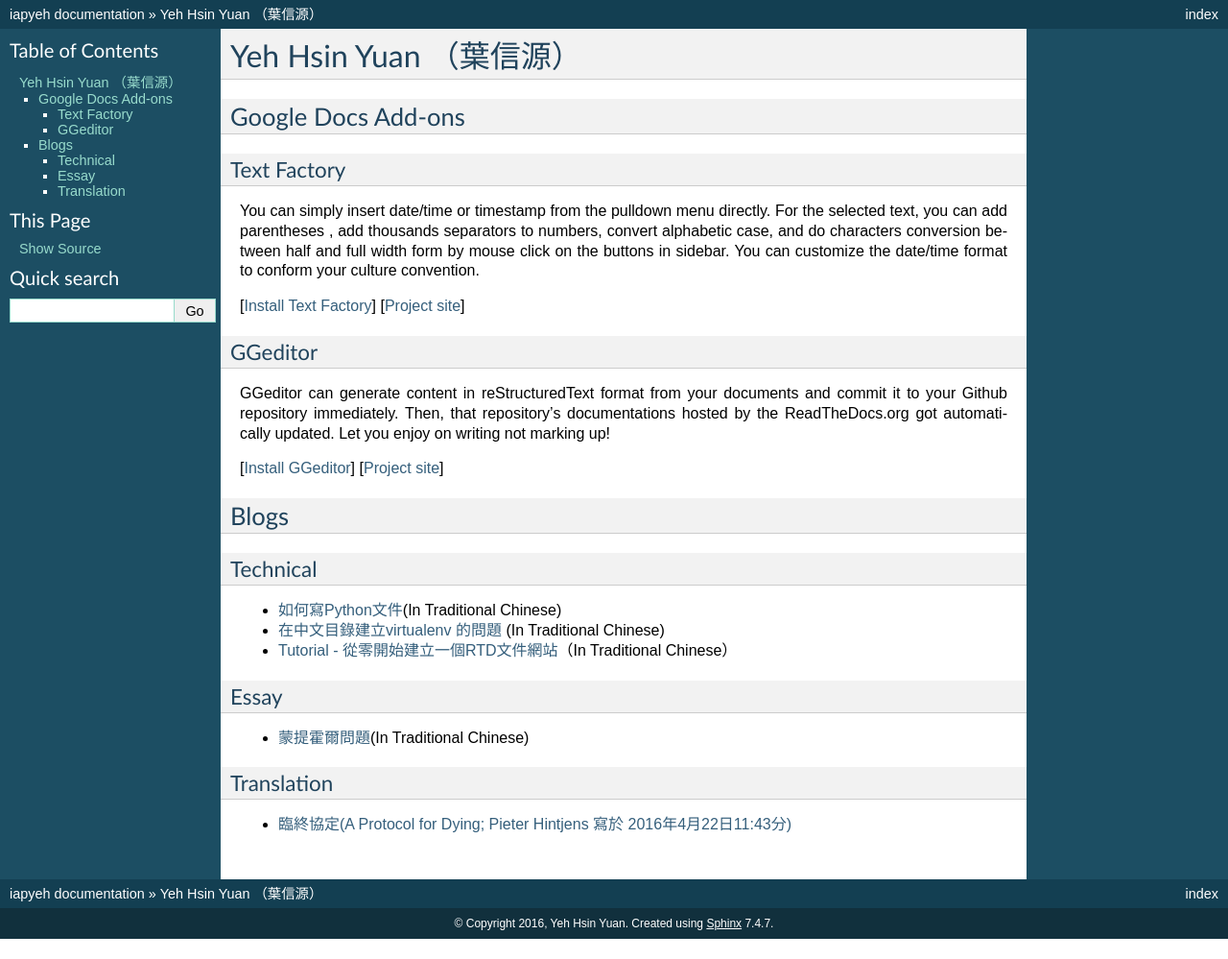
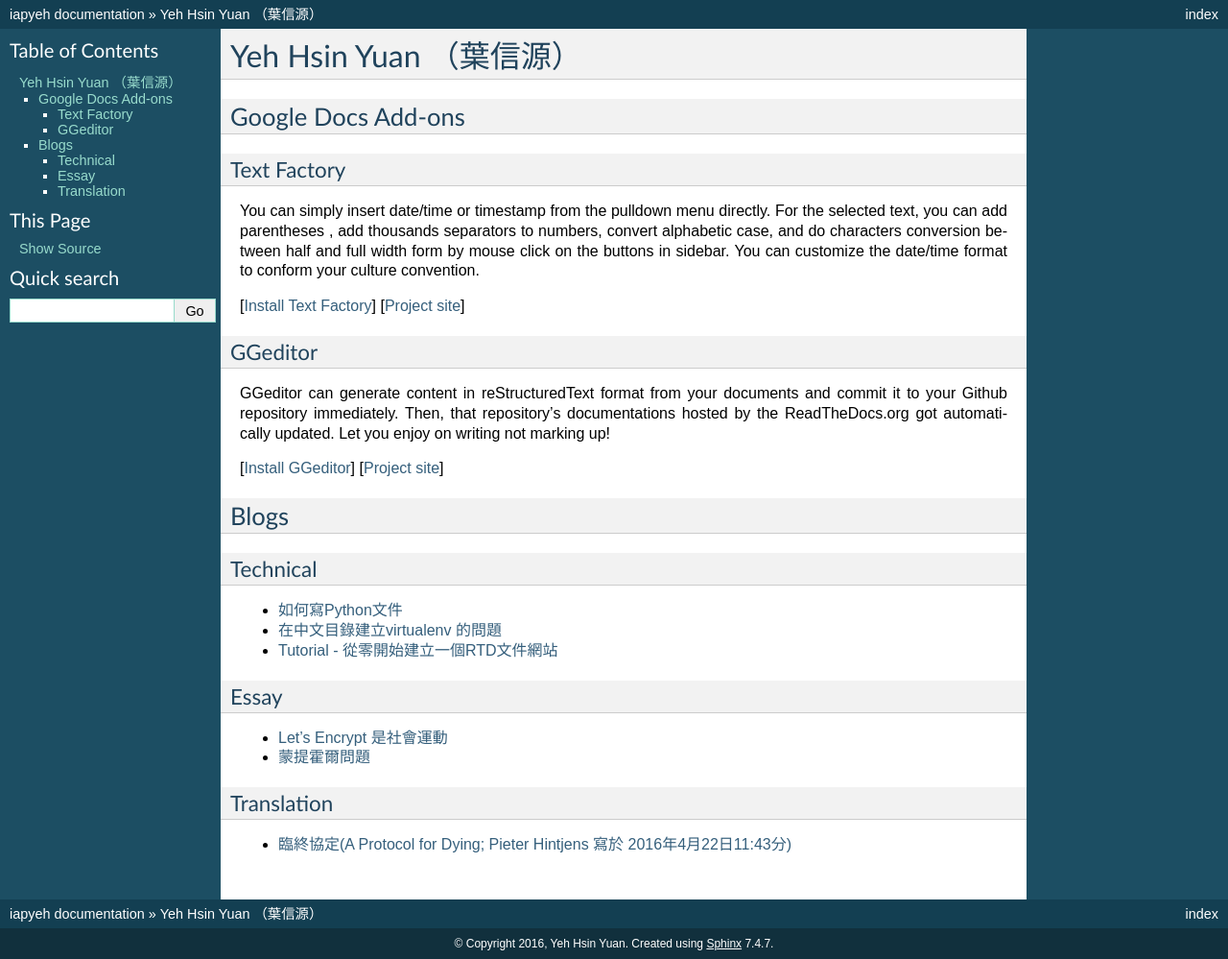
Before and after one commit to iapyeh/iapyeh, a Sphinx documentation site: the page built from docs/index.rst, in a window 1280 px wide. Shown: the whole page at 96% size. Built offline with Sphinx 7.4.7, drawn with Linux system fonts in a browser that asks for light colours; before the commit the page ends 978 px from its top, so only the background shows below that.

Commit message:
Google Docs reST Editor@2017-2-18 21:49:39

```diff
--- a/docs/index.rst
+++ b/docs/index.rst
@@ -37,25 +37,27 @@
 Technical
 =========
 
-* \ |LINK5|\ (In Traditional Chinese)
+* \ |LINK5|\
 
-* \ |LINK6|\  (In Traditional Chinese)
+* \ |LINK6|\
 
-* \ |LINK7|\ （In Traditional Chinese）
+* \ |LINK7|\
 
 .. _he34321c2d622d341b786c3324384e:
 
 Essay
 =====
 
-* \ |LINK8|\ (In Traditional Chinese)
+* \ |LINK8|\
+
+* \ |LINK9|\
 
 .. _h6d307874835717394e3f1a464967c:
 
 Translation
 ===========
 
-* \ |LINK9|\
+* \ |LINK10|\
 
 .. bottom of content
 
@@ -90,8 +92,12 @@
 
 .. |LINK8| raw:: html
 
-    <a href="blogs/MontyHallProblem.html">蒙提霍爾問題</a>
+    <a href="blogs/LetsEncrypt.html">Let’s Encrypt 是社會運動</a>
 
 .. |LINK9| raw:: html
 
+    <a href="blogs/MontyHallProblem.html">蒙提霍爾問題</a>
+
+.. |LINK10| raw:: html
+
     <a href="blogs/translation/AProtocol4Dying.html">臨終協定(A Protocol for Dying; Pieter Hintjens 寫於 2016年4月22日11:43分)</a>
```
